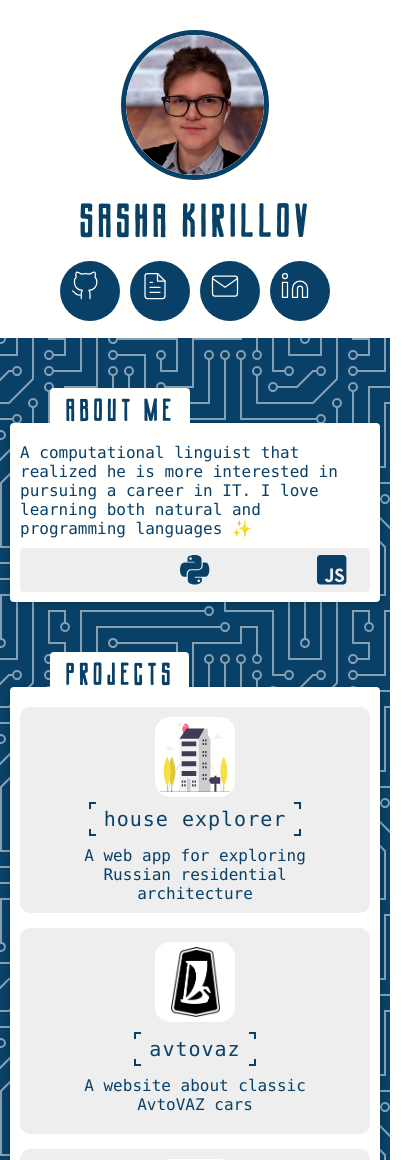
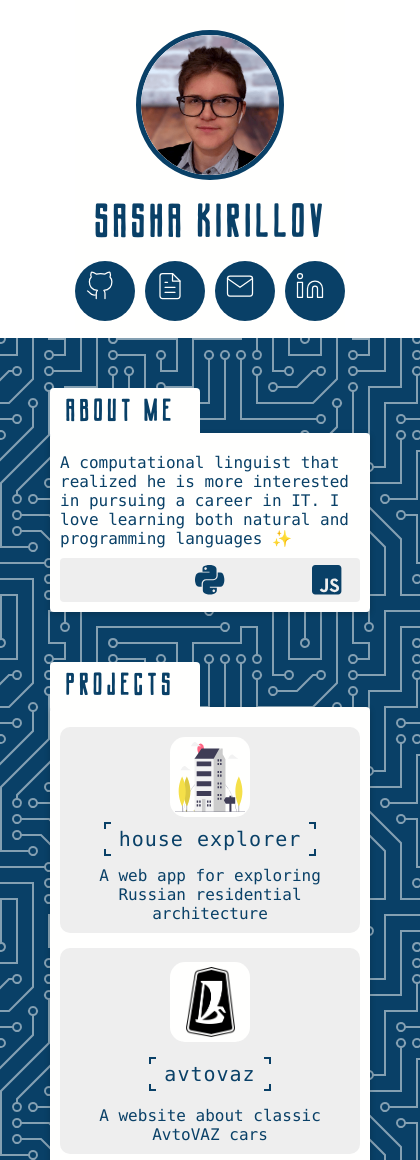
Before and after one commit to sasha-kir/homepage, a website built with webpack: page public/index.html in a window 390 px wide. Shown: the top 1160 px of the page, 420 px wide, since content can reach past the window. Built offline with nearby package versions, Linux system fonts and the light colour scheme; files whose address does not match are found by name.

Commit message:
add grid instead of absolute

```diff
--- a/src/style.css
+++ b/src/style.css
@@ -47,6 +47,7 @@ main {
     background-color: var(--main-theme);
     /* pattern from https://www.heropatterns.com/ */
     background-image: url('./images/circuit-board.svg');
+    padding-bottom: 30px;
 }
 
 #userpic {
@@ -122,8 +123,10 @@ main {
 }
 
 .main-section {
-    position: relative;
     padding-top: 50px;
+    display: grid;
+    grid-template-rows: 45px 5px min-content;
+    margin: 0 50px;
 }
 
 .main-section-heading {
@@ -132,20 +135,25 @@ main {
     font-size: 2em;
     letter-spacing: 0.1em;
     font-family: "soviet-league", sans-serif;
-    margin-left: 50px;
     max-width: 150px;
     padding: 10px 15px;
-    left: 0;
-    position: absolute;
+    grid-row: 1 / span 2;
+    grid-column: 1;
+    z-index: 1;
 }
 
 .main-section-content {
     background-color: var(--light-theme);
-    margin: 35px 50px 0 50px;
     min-height: 100px;
     border-radius: 4px;
     box-shadow: 0 2px 6px 0 rgba(0, 0, 0, 0.2);
     padding: 10px;
+    grid-row: 2 / span 3;
+    grid-column: 1;
+}
+
+.main-section:last-child {
+    margin-bottom: 30px;
 }
 
 #introduction {
@@ -287,9 +295,6 @@ main {
         height: 70px;
         max-width: 70px;
     }
-    main {
-        padding-bottom: 30px;
-    }
 }
 
 @media screen and (max-width: 750px) {
@@ -311,9 +316,6 @@ main {
     .social-btn:hover .tooltip {
         display: none;
     }
-    .main-section-content {
-        margin: 35px 10px 0;
-    }
     .project-card {
         padding: 10px 0px;
         grid-template-columns: initial;
@@ -325,10 +327,9 @@ main {
     .project-content {
         display: flex;
         flex-direction: column;
-        justify-items: center;
     }
     .project-name {
-        align-self: center;
+        margin: auto;
     }
     .project-description {
         max-width: 250px;
```
